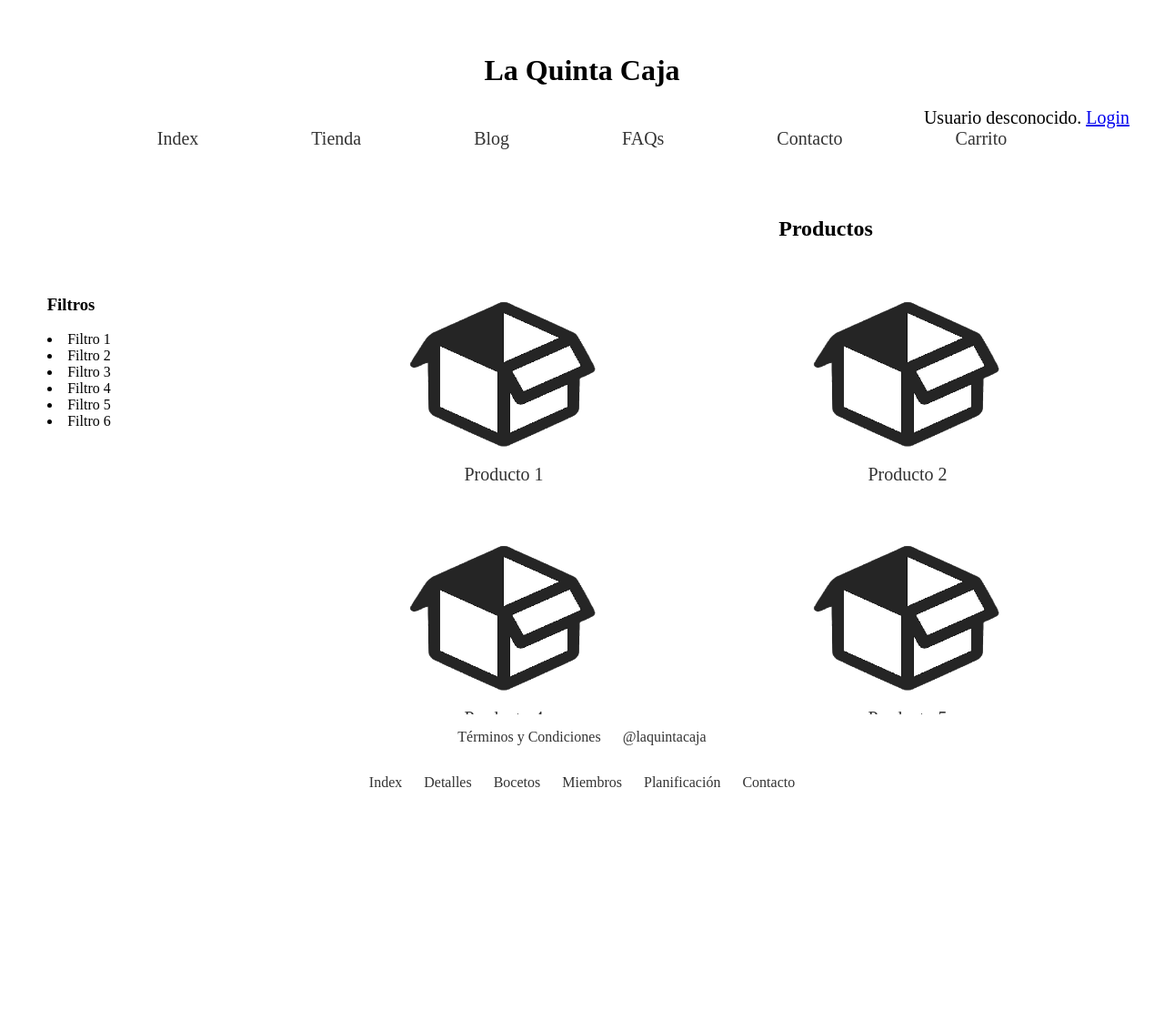
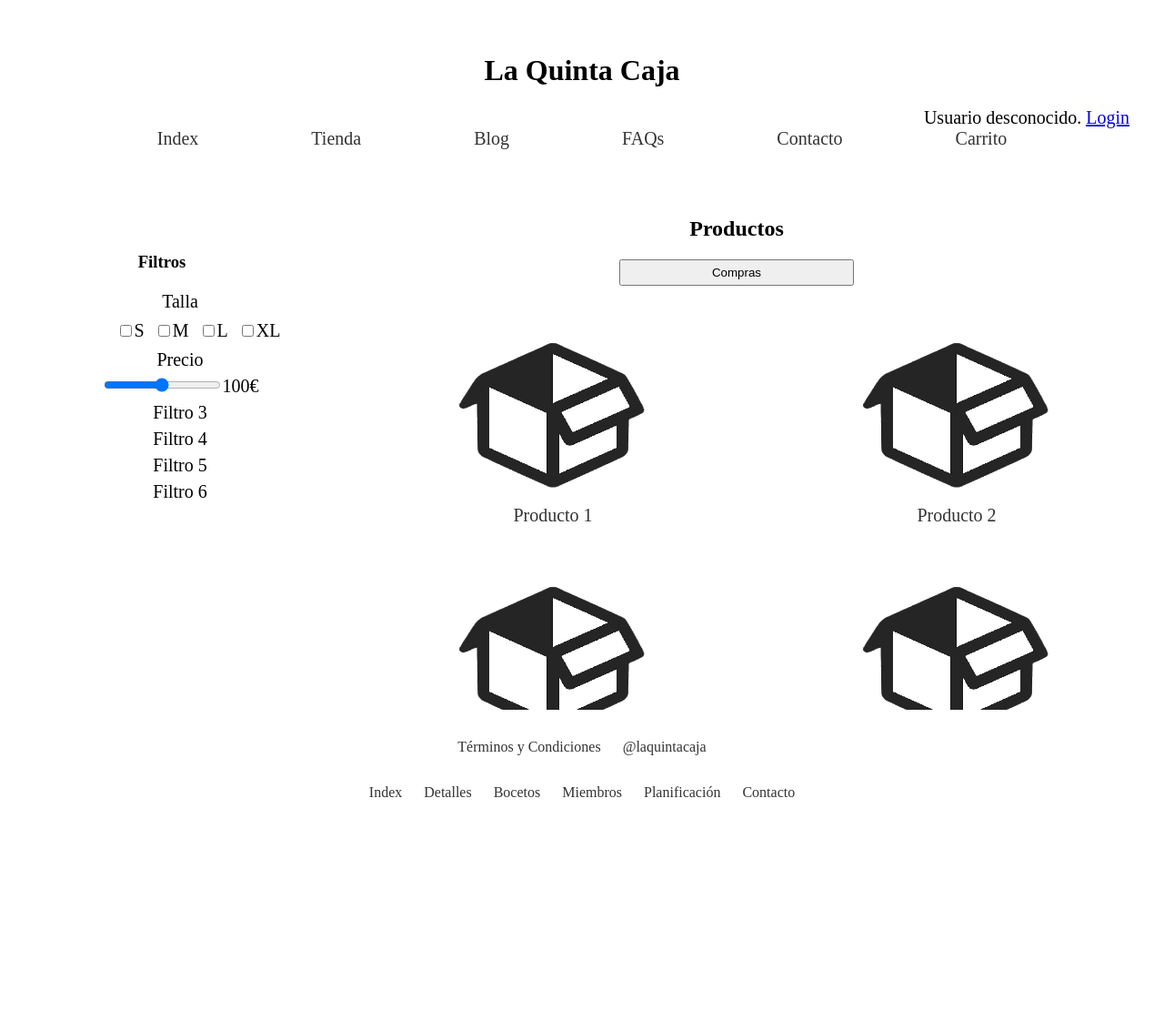
Before and after one commit to alexpareja/AplicacionesWeb, a PHP site: page /tienda.php in a window 1280 px wide; the page is wider, and only the part inside the window is pictured. Shown: the top 1133 px of that part at 91% size. Run offline with PHP 8.4, Linux system fonts and the light colour scheme.

Commit message:
Posible Vista Compras y Tienda

```diff
--- a/css/menuIzqTienda.css
+++ b/css/menuIzqTienda.css
@@ -1,5 +1,21 @@
 div#menuIzqTienda {
 	padding: 20px;
-	width: 100px;
+	width: 300px;
+	height: 500px;
 	float: left;
+	text-align: center;
+
 }
+
+ul.filtros li{
+font-size:20px;
+display:block;
+padding: 3px;
+
+}
+
+ul.tallas li{
+font-size:20px;
+display:inline-block;
+
+}
--- a/css/tienda.css
+++ b/css/tienda.css
@@ -1,21 +1,12 @@
 #tienda {
-	min-height: 400px;
-	width: 1800px;
-	float:left;
 	background-color: white;
 	text-align: center;
-}
 
-#productos {
-	width: 1800px;
-	height: 500px;
 }
 
 ul.productos {
 	 overflow-x: hidden;
-     overflow-y: scroll;
-	 	height: 500px;
-
+	 	height: 450px;
 }
 
 ul.productos li{
@@ -36,3 +27,11 @@ display:inline-block;
 	height: 200px;
 
 }
+
+.botonCompras {
+padding: 5px 100px;
+}
+
+::-webkit-scrollbar {
+display: none;
+}
--- a/includes/comun/menuIzqTienda.php
+++ b/includes/comun/menuIzqTienda.php
@@ -9,10 +9,18 @@
 
 <div id="menuIzqTienda">
 	<h3>Filtros</h3>
-
-			<ul>
-				<li>Filtro 1</li>
-				<li>Filtro 2</li>
+			<ul class= "filtros">
+				<li>Talla</li>
+				<li>
+					<ul class ="tallas">
+					<li><input type="checkbox" class="checkbox" name="tamano" value="pequena">S</input></li>
+					<li><input type="checkbox" class="checkbox" name="tamano" value="pequena">M</input></li>
+					<li><input type="checkbox" class="checkbox" name="tamano" value="mediana">L</input></li>
+					<li><input type="checkbox" class="checkbox" name="tamano" value="grande">XL</input></li>
+					</ul>
+				</li>
+				<li>Precio</li>
+				<li><input type="range">100€</input></li>
 				<li>Filtro 3</li>
 				<li>Filtro 4</li>
 				<li>Filtro 5</li>
--- a/tienda.php
+++ b/tienda.php
@@ -10,43 +10,47 @@
 		require("includes/comun/cabecera.php");
 	?>
 
-	<div id=tienda>
-			<h2>Productos</h2>
-
+	<div id="tienda">
 	<?php
 		require("includes/comun/menuIzqTienda.php");
 
 	?>
+	<h2>Productos</h2>
+	<form action="compras.php">
+				<input class="botonCompras" type="submit" value="Compras" />
+			</form>
+
 		<div id="productos">
 			<ul class = "productos">
 				<li>
-					<a href="producto.php"><img class="imgProducto" src="img/producto_id.png" alt="Imagen de Producto" /></br>Producto 1</a>
+					<a href="producto.php?id=1"><img class="imgProducto" src="img/producto_id.png" alt="Imagen de Producto" /></br>Producto 1</a>
 				</li>
 				<li>
-					<a href="producto.php"><img class="imgProducto" src="img/producto_id.png" alt="Imagen de Producto" /></br>Producto 2</a>
+					<a href="producto.php?id=2"><img class="imgProducto" src="img/producto_id.png" alt="Imagen de Producto" /></br>Producto 2</a>
 				</li>
 				<li>
-					<a href="producto.php"><img class="imgProducto" src="img/producto_id.png" alt="Imagen de Producto" /></br>Producto 3</a>
+					<a href="producto.php?id=3"><img class="imgProducto" src="img/producto_id.png" alt="Imagen de Producto" /></br>Producto 3</a>
 				</li>
 				<li>
-					<a href="producto.php"><img class="imgProducto" src="img/producto_id.png" alt="Imagen de Producto" /></br>Producto 4</a>
+					<a href="producto.php?id=4"><img class="imgProducto" src="img/producto_id.png" alt="Imagen de Producto" /></br>Producto 4</a>
 				</li>
 				<li>
-					<a href="producto.php"><img class="imgProducto" src="img/producto_id.png" alt="Imagen de Producto" /></br>Producto 5</a>
+					<a href="producto.php?id=5"><img class="imgProducto" src="img/producto_id.png" alt="Imagen de Producto" /></br>Producto 5</a>
 				</li>
 				<li>
-					<a href="producto.php"><img class="imgProducto" src="img/producto_id.png" alt="Imagen de Producto" /></br>Producto 6</a>
+					<a href="producto.php?id=6"><img class="imgProducto" src="img/producto_id.png" alt="Imagen de Producto" /></br>Producto 6</a>
 				</li>
 				<li>
-					<a href="producto.php"><img class="imgProducto" src="img/producto_id.png" alt="Imagen de Producto" /></br>Producto 7</a>
+					<a href="producto.php?id=7"><img class="imgProducto" src="img/producto_id.png" alt="Imagen de Producto" /></br>Producto 7</a>
 				</li>
 				<li>
-					<a href="producto.php"><img class="imgProducto" src="img/producto_id.png" alt="Imagen de Producto" /></br>Producto 8</a>
+					<a href="producto.php?id=8"><img class="imgProducto" src="img/producto_id.png" alt="Imagen de Producto" /></br>Producto 8</a>
 				</li>
 				<li>
-					<a href="producto.php"><img class="imgProducto" src="img/producto_id.png" alt="Imagen de Producto" /></br>Producto 9</a>
+					<a href="producto.php?id=9"><img class="imgProducto" src="img/producto_id.png" alt="Imagen de Producto" /></br>Producto 9</a>
 				</li>
 			</ul>
+
 		</div>
 	</div>
 
```
Also changed, not shown: compras.php (added, +52 -0 lines), css/compras.css (added, +32 -0 lines).
